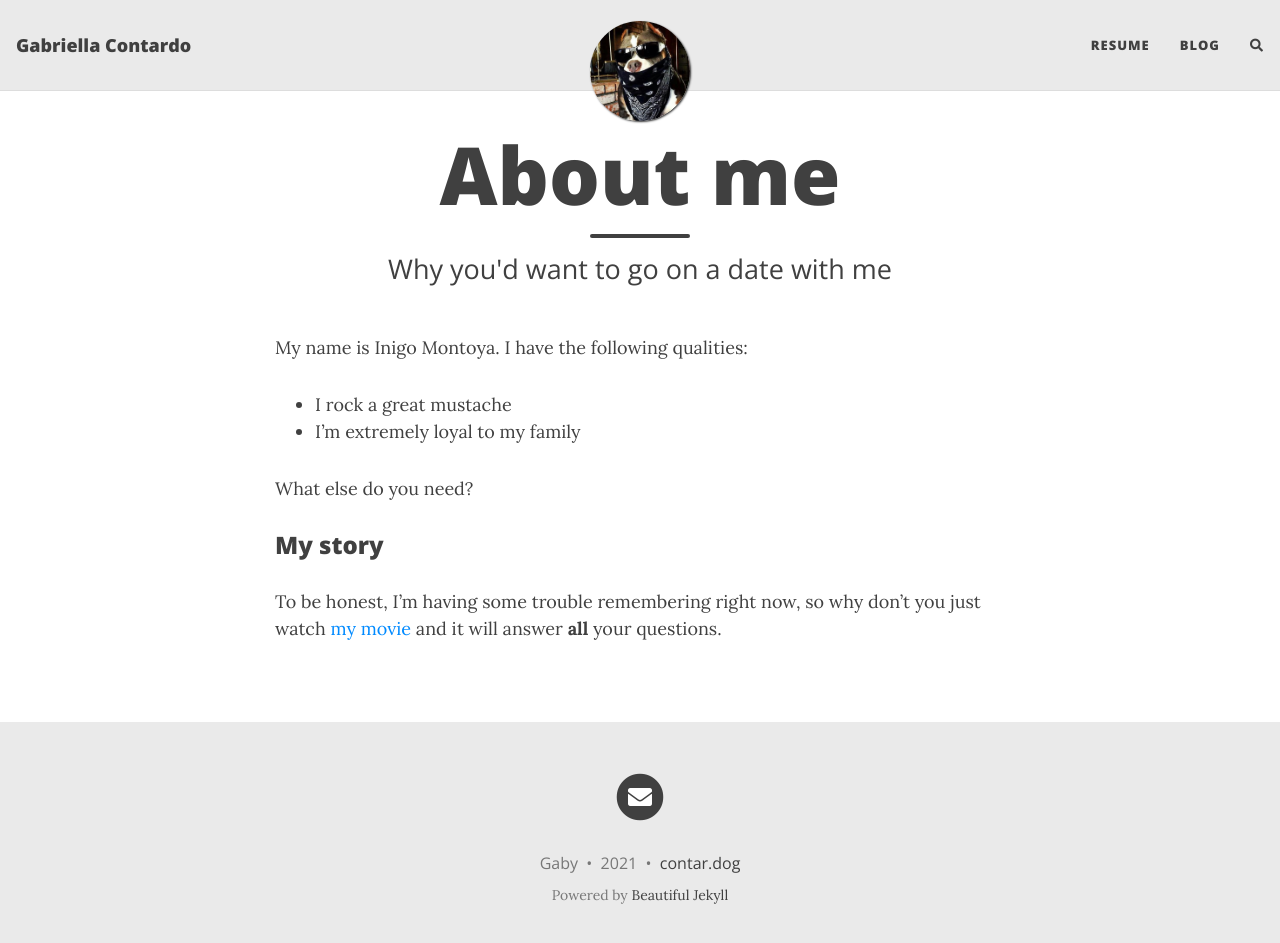
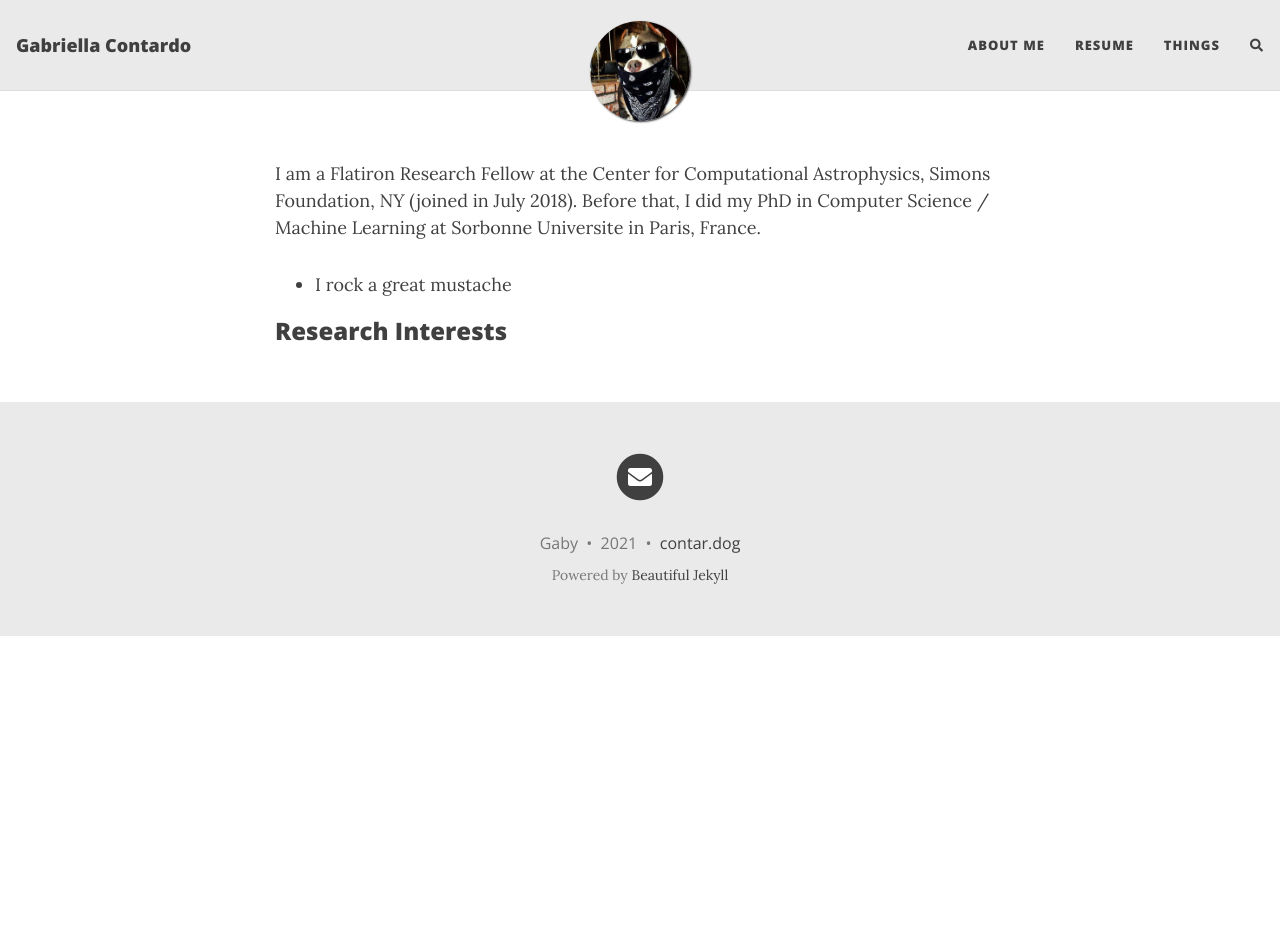
Before and after one commit to contardog/contardog.github.io, a Jekyll site: the page built from aboutme.md, in a window 1280 px wide and 956 px high. Shown: the top 943 px of the window. Built offline with Jekyll 4.4.1, drawn with Linux system fonts in a browser that asks for light colours; nearby versions of some CDN libraries; comment, search, counter and statistics services are not loaded.

Commit message:
modif about resume config

```diff
--- a/_config.yml
+++ b/_config.yml
@@ -14,9 +14,9 @@
 # --- List of links in the navigation bar --- #
 
 navbar-links:
-#  About Me: "aboutme"
+  About Me: "aboutme"
   Resume: "resume"
-  Blog: "blog"
+  Things: "blog"
 #   Resume: ""
 #   Notes: ""
   # Author's home: "https://deanattali.com"
--- a/aboutme.md
+++ b/aboutme.md
@@ -1,16 +1,12 @@
 ---
 layout: page
-title: About me
-subtitle: Why you'd want to go on a date with me
+subtitle: About me
 ---
 
-My name is Inigo Montoya. I have the following qualities:
+I am a Flatiron Research Fellow at the Center for Computational Astrophysics, Simons Foundation, NY (joined in July 2018). Before that, I did my PhD in Computer Science / Machine Learning at Sorbonne Universite in Paris, France.
 
 - I rock a great mustache
-- I'm extremely loyal to my family
 
-What else do you need?
 
-### My story
 
-To be honest, I'm having some trouble remembering right now, so why don't you just watch [my movie](https://en.wikipedia.org/wiki/The_Princess_Bride_%28film%29) and it will answer **all** your questions.
+### Research Interests
--- a/index.html
+++ b/index.html
@@ -5,7 +5,4 @@
 css: "assets/css/beautifuljekyll.css"
 ---
 
-Machine learner turned astrosomething.
-
-
-###Research interests
+I do some machine learning and data-mining on some astro-data. Sometimes, I make pretty plots too. Also interested in biology applications, among other things.
```
Also changed, not shown: resume.md (+0 -1 lines).
